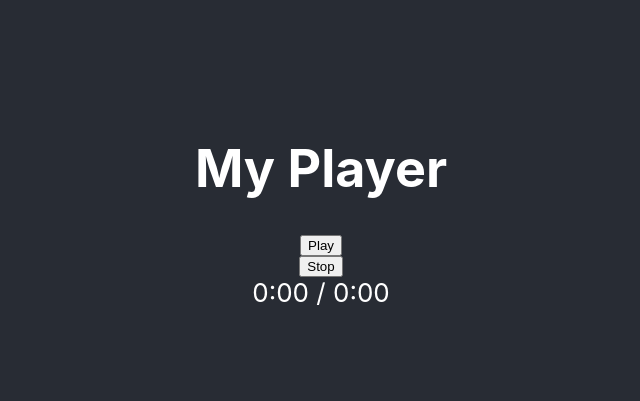
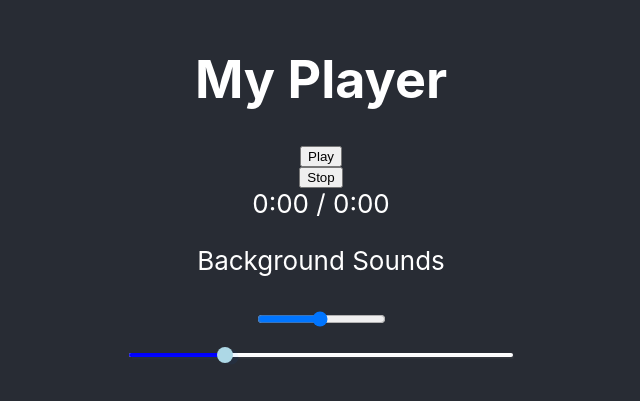
Before and after one commit to colin-tb/simple-music-player, a React (Create React App) app: page / in a window 1280 px wide. Shown: the part 195-596 px from the top of the page, without its empty margins (319-959 px from the left). Built offline with nearby package versions, Linux system fonts and the light colour scheme.

Commit message:
new input range type

```diff
--- a/package.json
+++ b/package.json
@@ -8,6 +8,7 @@
     "@testing-library/user-event": "^7.1.2",
     "react": "^16.13.1",
     "react-dom": "^16.13.1",
+    "react-input-range": "^1.3.0",
     "react-scripts": "3.4.1"
   },
   "scripts": {
--- a/src/App.js
+++ b/src/App.js
@@ -1,5 +1,6 @@
 import React from 'react';
 import './App.css';
+import InputRange from './InputRange';
 
 import Music from './Music';
 // import MusicWithHooks from './MusicWithHooks';
@@ -11,6 +12,9 @@ function App() {
         <Music
           src="https://music-cdn.icons8.com/preview_low/950/fa97a7c8-0077-48e1-81a9-33039cd4038a.mp3"
         />
+        <div style={{ width: '30%' }}>
+          <InputRange initialValue={25} />
+        </div>
       </header>
     </div>
   );
--- /dev/null
+++ b/src/InputRange/index.js
@@ -0,0 +1,51 @@
+import React, { useState, useRef, useEffect } from 'react';
+import './style.css';
+
+const InputRange = ({initialValue = 50}) => {
+  const [inputValue, setInputValue] = useState(initialValue);
+  const sliderThumbRef = useRef(null);
+  const sliderFillRef = useRef(null);
+
+
+
+  useEffect(() => {
+    const setThumb = () => {
+      let size = getComputedStyle(sliderThumbRef.current).getPropertyValue("width");
+      let newx = `calc(${inputValue}% - ${parseInt(size)/2}px)`;
+      sliderThumbRef.current.style.left = newx;
+    }
+
+    const setSliderFill = () => {
+      // we create a linear gradient with a color stop based on the slider value
+      let gradient = `linear-gradient(to right, blue ${inputValue}%, rgba(255,255,255,0) ${inputValue}%)`;
+      sliderFillRef.current.style.background = gradient;
+    }
+
+    setThumb();
+    setSliderFill();
+  }, [inputValue])
+
+
+
+
+  return (
+    <div className="rangewrapper horizontal">
+      <div ref={sliderFillRef}  className="sliderfill" >
+        <input
+          className="customrange"
+          type="range"
+          min={0}
+          max={100}
+          value={inputValue}
+          onChange={(e) => {
+            setInputValue(e.target.value);
+          }}
+        />
+      </div>
+      <div ref={sliderThumbRef} className="sliderthumb"></div>
+    </div>
+  )
+
+}
+
+export default InputRange;
--- /dev/null
+++ b/src/InputRange/style.css
@@ -0,0 +1,50 @@
+
+
+/*Relative position for rangewrapper is important to provide a positioning context
+for the thumb and value text. It also provides a background color for the slider track.*/
+.rangewrapper {
+  line-height: 1.3;
+  border-radius: 6px;
+  margin: 20px 0 40px 0;
+  padding: 0;
+  position: relative;
+  width: 100%;
+  height: 4px;
+  overflow: visible;
+  background-color: white;
+}
+/*The border-radius for the inner fill of the slider track is just a bit smaller
+than the border-radius for the enclosing rangewrapper div.*/
+.sliderfill {
+  border: 0 none;
+  border-radius: 6px;
+  margin: 0;
+  padding: 0;
+  height: 100%;
+}
+/*The sliderthumb uses an image and it is absolutely position using a calculation.
+Pointer-events are set to none so it won't block dragging the range input thumb.
+We will use javascript to be sure the sliderthumb always appears at the same location
+as the real range input thumb.*/
+.sliderthumb {
+  width: 16px;
+  height: 16px;
+  background-color: lightblue;
+  border-radius: 50px;
+  position: absolute;
+  left: 0;
+  top: -6px;
+  border: 0 none;
+  padding: 0;
+  pointer-events: none;
+}
+
+/*The customrange class sets each range input to a low opacity.*/
+.customrange {
+  cursor: pointer;
+  height: 100%;
+  width: 100%;
+  opacity: 0.05;
+  position: absolute;
+  left: 0;
+}
--- a/src/Music.js
+++ b/src/Music.js
@@ -21,26 +21,26 @@ class Music extends React.Component {
   }
 
   componentDidMount() {
-    this.player.addEventListener("timeupdate", e => {
-      this.setState({
-        currentTime: e.target.currentTime,
-        duration: e.target.duration
-      });
+    // this.player.addEventListener("timeupdate", e => {
+    //   this.setState({
+    //     currentTime: e.target.currentTime,
+    //     duration: e.target.duration
+    //   });
 
-      if (e.target.currentTime === e.target.duration && e.target.duration !== 0) {
-        this.setState({ player: 'stopped' });
-      }
-    });
+    //   if (e.target.currentTime === e.target.duration && e.target.duration !== 0) {
+    //     this.setState({ player: 'stopped' });
+    //   }
+    // });
 
-    this.player.addEventListener('canplaythrough', (e) => {
-      this.setState({ showSlider: true, duration: e.target.duration });
-    }, false);
+    // this.player.addEventListener('canplaythrough', (e) => {
+    //   this.setState({ showSlider: true, duration: e.target.duration });
+    // }, false);
 
-    this.player.volume = 0.2;
+    // this.player.volume = 0.2;
 
-    if (this.backgroundPlayer.volume) {
-      this.backgroundPlayer.volume = this.state.backgroundMusicVolume;
-    }
+    // if (this.backgroundPlayer.volume) {
+    //   this.backgroundPlayer.volume = this.state.backgroundMusicVolume;
+    // }
   }
 
   componentWillUnmount() {
@@ -96,8 +96,8 @@ class Music extends React.Component {
       showSlider
     } = this.state;
 
-    const src = `https://content.totalbrain.com/media/mu3/play/mp3/128k/default/v.mp3`;
-    const backgroundMusicSrc = 'https://content.totalbrain.com/media/en1/play/mp3/128k/default/v.mp3';
+    // const src = `https://content.totalbrain.com/media/en1/play/mp3/128k/default/v.mp3`;
+    // const backgroundMusicSrc = 'https://content.totalbrain.com/media/en1/play/mp3/128k/default/v.mp3';
 
     const currentTime = getTime(stateCurrentTime);
     const duration = getTime(stateDuration);
@@ -107,7 +107,7 @@ class Music extends React.Component {
     return (
       <>
         <h1>My Player</h1>
-        <audio ref={ref => this.player = ref} src={src} id="audio1">
+        {/* <audio ref={ref => this.player = ref} src={src} id="audio1" type="application/x-mpegURL">
         </audio>
 
 
@@ -118,7 +118,7 @@ class Music extends React.Component {
         >
           <p>no support for IE 10 sorry :(</p>
         </audio>
-
+         */}
         {
           player === 'playing'
           ? <button onClick={this.handlePauseOnClick}>Pause</button>
@@ -142,7 +142,7 @@ class Music extends React.Component {
           />
         )}
 
-        {showSlider && (
+        {(
           <Fragment>
             <p>Background Sounds</p>
             <Slider
@@ -151,6 +151,8 @@ class Music extends React.Component {
             />
           </Fragment>
         )}
+
+
       </>
     )
   }
```
Also changed, not shown: src/Slider.css (+7 -0 lines), 1 other file (tests, documents, lock files or other folders).
